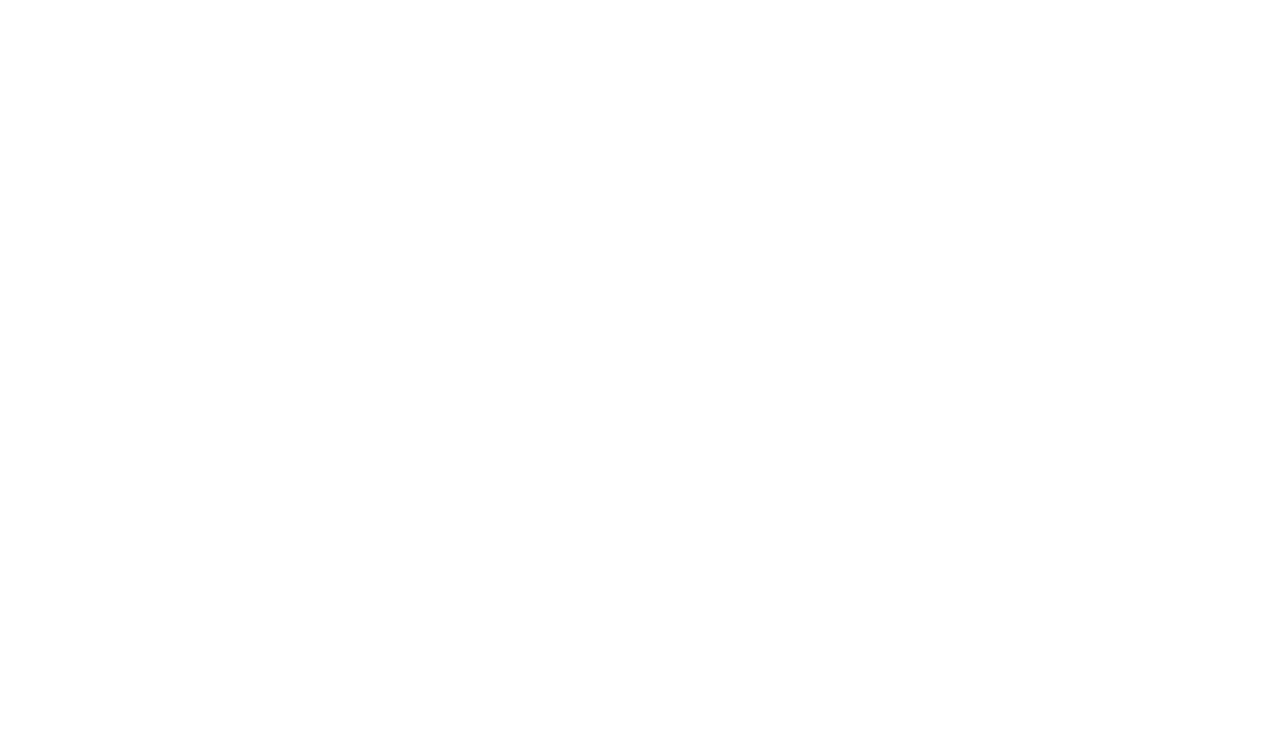
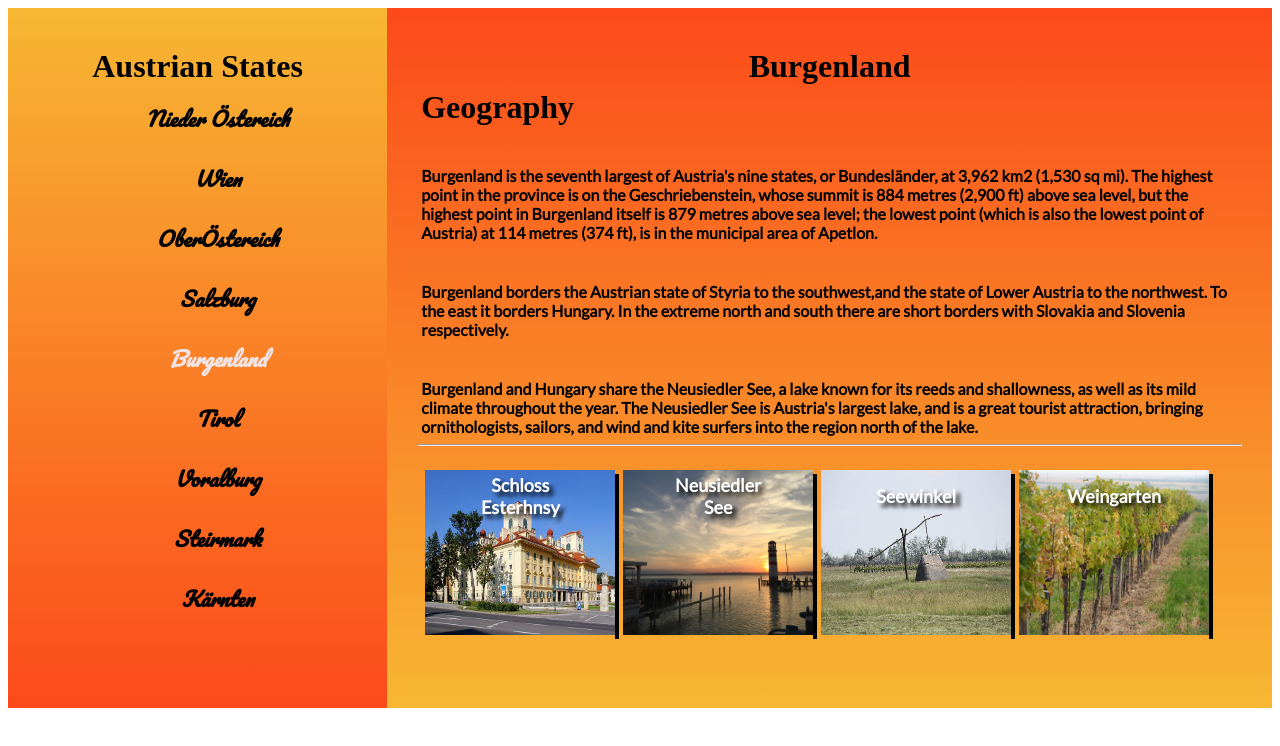
Before and after one commit to newaustriancodingschool/specialisation-frontend, an Angular app: page /pic1 in a window 1280 px wide. Before the commit this address led to /. Shown: the top 746 px of the page. Built offline with nearby package versions, Linux system fonts and the light colour scheme.

Commit message:
Working on htmlPictures

```diff
--- /dev/null
+++ b/src/app/app-pset-htmlPictues/picture1/picture1.component.html
@@ -0,0 +1,68 @@
+<link href="https://fonts.googleapis.com/css?family=Lato" rel="stylesheet">
+<link href="https://fonts.googleapis.com/css?family=Pacifico" rel="stylesheet">
+<link href="https://fonts.googleapis.com/css?family=Indie+Flower" rel="stylesheet">
+<div class="row">
+
+  <div class="left">
+
+  		<h1 class="left-text">Austrian States</h1>
+  		<ul>
+  			<li>Nieder Östereich</li>
+  			<li>Wien</li>
+  			<li>OberÖstereich</li>
+        <li>Salzburg</li>
+        <li class = "active">Burgenland </li>
+  			<li>Tirol</li>
+  			<li>Voralburg</li>
+  			<li>Steirmark</li>
+  			<li>Kärnten</li>
+  		</ul>
+  </div>
+
+  <div class="right">
+
+      <!-- <div class="vl" ></div> -->
+
+    <h1 class="right-text">Burgenland</h1>
+    <div class="leftassigned">
+
+      <h1 class="top-left">Geography</h1>
+      <p class = "text">Burgenland is the seventh largest of Austria's nine states, or Bundesländer, at 3,962 km2 (1,530 sq mi). The highest
+         point in the province is on the Geschriebenstein, whose summit is 884 metres (2,900 ft) above sea level, but the highest
+         point in Burgenland itself is 879 metres above sea level; the lowest point (which is also the lowest point of Austria) at
+         114 metres (374 ft), is in the municipal area of Apetlon.
+
+        </p>
+        <p class = "text">
+        Burgenland borders the Austrian state of Styria to the southwest,and the state of Lower Austria to the northwest. To
+        the east it borders Hungary. In the extreme north and south there are short borders with Slovakia and Slovenia respectively.
+    </p>
+        <p class = "text">
+        Burgenland and Hungary share the Neusiedler See, a lake known for its reeds and shallowness, as well as its mild
+        climate throughout the year. The Neusiedler See is Austria's largest lake, and is a great tourist attraction, bringing
+        ornithologists, sailors, and wind and kite surfers into the region north of the lake.
+      </p>
+      <hr>
+
+
+      <div class="imgs">
+          <div class="img1">
+              <img class="images" src="../assets/Burgenland1.jpg"/>
+              <div class="centerTop"><span class="color">Schloss Esterhnsy</span></div>
+          </div>
+          <div class="img2">
+              <img class="images" src="../assets/Burgenland2.jpg"/>
+              <div class="centerTop"><span class="color">Neusiedler See</span></div>
+          </div>
+          <div class="img3">
+              <img class="images" src="../assets/Burgenland3.jpg"/>
+              <div class="centerTop"><span class="color">Seewinkel</span></div>
+          </div>
+          <div class="img4">
+              <img class="images" src="../assets/Burgenland4.jpg"/>
+              <div class="centerTop"><span class="color">Weingarten</span></div>
+          </div>
+        </div>
+      </div>
+    </div>
+</div>
--- /dev/null
+++ b/src/app/app-pset-htmlPictues/picture1/picture1.component.scss
@@ -0,0 +1,150 @@
+
+body {
+	margin-left: 30px;
+	margin-right: 30px;
+}
+.left {
+	text-align: left;
+	width: 30%;
+	float: left;
+	background-color:#bbb;
+	height: 700px;
+	background: #fc4a1a;  /* fallback for old browsers */
+	background: -webkit-linear-gradient(to bottom, #f7b733, #fc4a1a);  /* Chrome 10-25, Safari 5.1-6 */
+	background: linear-gradient(to bottom, #f7b733, #fc4a1a); /* W3C, IE 10+/ Edge, Firefox 16+, Chrome 26+, Opera 12+, Safari 7+ */
+ 	text-align: justify;
+}
+.right {
+	text-align: right;
+	width: 70%;
+	height: 700px;
+	float: right;
+	background: #fc4a1a;  /* fallback for old browsers */
+	background: -webkit-linear-gradient(to top, #f7b733, #fc4a1a);  /* Chrome 10-25, Safari 5.1-6 */
+	background: linear-gradient(to top, #f7b733, #fc4a1a); /* W3C, IE 10+/ Edge, Firefox 16+, Chrome 26+, Opera 12+, Safari 7+ */
+
+}
+.row {
+	height: 500px;
+}
+.right-text {
+	margin: auto;
+	margin-top: 40px;
+	text-align: center;
+}
+.left-text {
+	margin: auto;
+	margin-top: 40px;
+	text-align: center;
+
+}
+.text{
+
+    margin: 4px;
+	margin-top: 40px;
+    text-align: -webkit-auto;
+    font-size: px;
+    font-family: 'Lato', sans-serif;
+    font-weight: bold;
+    // text-shadow: 4px 4px 4px #bbd609e7;
+}
+.active {
+    color: rgb(241, 227, 227)
+  }
+li{
+	list-style: none;
+	text-align: center;
+	margin: 0 0 25px 0;
+    font-size: 20px;
+    font-weight: bold;
+    font-style: italic;
+    font-family: pacifico;
+}
+.color {
+    color: rgb(253, 253, 253);
+    text-shadow: 4px 4px 4px black;
+    font-family: 'Lato', sans-serif;
+    font-weight: bold;
+    font-size: 18px;
+}
+.images{
+    width: 100%;
+    height: 165px;
+}
+
+.imgs{
+    width: 100%;
+    float: left;
+    display: -webkit-inline-box;
+    margin-top: 2%;
+    overflow: auto;
+
+}
+.img1 {
+    width: 23%;
+    box-shadow: 4px 4px;
+    margin-left: 1%;
+    position: relative;
+    text-align: center;
+}
+
+.img2{
+    width: 23%;
+    box-shadow: 4px 4px;
+    margin-left: 1%;
+    position: relative;
+    text-align: center;
+}
+.img3{
+    width: 23%;
+    box-shadow: 4px 4px;
+    margin-left: 1%;
+    position: relative;
+    text-align: center;
+}
+.img4{
+    width: 23%;
+    box-shadow: 4px 4px;
+    margin-left: 1%;
+    position: relative;
+    text-align: center;
+}
+
+.centerTop {
+    position: absolute;
+    top: 15%;
+    left: 50%;
+    transform: translate(-50%, -50%);
+}
+.left {
+    text-align:left;
+}
+//for the horizontal line
+.hr {
+
+    margin-top: 0.5em;
+    margin-bottom: 1.5em;
+    margin-left: 140px;
+    margin-right: 140px !important;
+    border-style: inset;
+    border-width: 1px;
+}
+// for the vertical line
+.vl{
+    border-left: 6px solid  rgb(8, 8, 8);
+    height: 600px;
+    border-width: 1px;
+    width: 4px;
+
+}
+
+.top-left {
+    text-align: left;
+    top: 8px;
+    left: 16px;
+    margin: 4px;
+}
+.leftassigned {
+    margin-left: 30px;
+    margin-right: 30px;
+}
--- /dev/null
+++ b/src/app/app-pset-htmlPictues/picture1/picture1.component.ts
@@ -0,0 +1,15 @@
+import { Component, OnInit } from '@angular/core';
+
+@Component({
+  selector: 'app-picture1',
+  templateUrl: './picture1.component.html',
+  styleUrls: ['./picture1.component.scss']
+})
+export class Picture1Component implements OnInit {
+
+  constructor() { }
+
+  ngOnInit() {
+  }
+
+}
--- a/src/app/app-pset-htmlandcss/page1/page1.component.css
+++ b/src/app/app-pset-htmlandcss/page1/page1.component.css
@@ -13,7 +13,7 @@
 background-size: cover
 } */
 h2 {
-  color: rgba(209, 255, 2, 0.568);
+  color: rgba(255, 0, 0, 0.473);
   font-size: 80px;
    font-family: 'Vast Shadow', cursive;
   /* font-family: 'Rye', cursive;  */
--- a/src/app/app-pset-htmlandcss/page2/page2.component.html
+++ b/src/app/app-pset-htmlandcss/page2/page2.component.html
@@ -4,11 +4,11 @@
     <form>
         <label for="name">First date</label>
         <div class=box1>
-            <input type="text" name="firstdate" [(ngModel)]="data.firstDate" placeholder="Enter the first date" autofocus class="resizedTextbox">
+            <input type="date"  name="firstdate" [(ngModel)]="data.firstDate" placeholder="Enter the first date" autofocus class="resizedTextbox">
         </div>
         <label for="name">Second date</label>
         <div class=box2>
-            <input type="text" name="seconddate" [(ngModel)]="data.secondDate" placeholder="Enter the second date" class="resizedTextbox">
+            <input type="date" name="seconddate" [(ngModel)]="data.secondDate" placeholder="Enter the second date" class="resizedTextbox">
         </div>
 
         <div>
--- a/src/app/app-pset-htmlandcss/page3/page3.component.html
+++ b/src/app/app-pset-htmlandcss/page3/page3.component.html
@@ -4,18 +4,18 @@
 <form>
 
 <div class = box1>
-  <input type="text"  value = '2018, 0, 1' name='theDate' [(ngModel)]="data.date" placeholder="Enter the date" autofocus class="resizedTextbox">
+  <input type="date"  value = '2018, 0, 1' name='theDate' [(ngModel)]="data.date" placeholder="Enter the date" autofocus class="resizedTextbox">
 </div>
 <div>
-<select class= box3>
+<select class= box3 name='theCountry' [(ngModel)]="data.country">
     <option value="at">AT</option>
     <option value="uk">UK</option>
     <option value="us">US</option>
 </select>
 </div>
 <div>
-  <button (click)="dateformatter(data.date,data.co)">Calculate</button>
+  <button (click)="dateformatter(data.date,data.country)">Calculate</button>
 </div>
-<div class = box2><input type="text"   placeholder="The difference " value = {{result}} class="resizedTextbox"></div>
+<div class = box2><input type="text"   placeholder="The difference " [value]="result" class="resizedTextbox"></div>
 </form>
 </div>
--- a/src/app/app-routing/routes.ts
+++ b/src/app/app-routing/routes.ts
@@ -2,10 +2,14 @@
 import {Page2Component} from '../app-pset-htmlandcss/page2/page2.component';
 import {Page1Component} from '../app-pset-htmlandcss/page1/page1.component';
 import { PageDateDiffComponent } from '../app-pset-javascript/page-date-diff/page-date-diff.component';
+import { Picture1Component } from '../app-pset-htmlPictues/picture1/picture1.component';
+import { Picture2Component } from '../app-pset-htmlPictues/picture2/picture2.component';
 
 export const routes = [
   {path: 'page1', component: Page1Component},
   {path: 'page2', component: Page2Component},
   {path: 'page3', component: Page3Component},
+  {path: 'pic1', component: Picture1Component},
+  {path: 'pic2', component: Picture2Component},
   {path: 'date-diff-calculator', component: PageDateDiffComponent}
 ];
--- a/src/app/app.module.ts
+++ b/src/app/app.module.ts
@@ -9,13 +9,17 @@
 import {routes} from './app-routing/routes';
 import {RouterModule} from '@angular/router';
 import { HelloComponent } from './hello/hello.component';
+import { Picture1Component } from './app-pset-htmlPictues/picture1/picture1.component';
+import { Picture2Component } from './app-pset-htmlPictues/picture2/picture2.component';
 
 
 
 @NgModule({
   declarations: [
     AppComponent,
-    HelloComponent
+    HelloComponent,
+    Picture1Component,
+    Picture2Component
   ],
   imports: [
     BrowserModule,
```
Also changed, not shown: src/app/app-pset-htmlandcss/page3/page3.component.ts (+12 -8 lines), src/app/app.component.html (line endings or trailing spaces), 1 other file (tests, documents, lock files or other folders).
